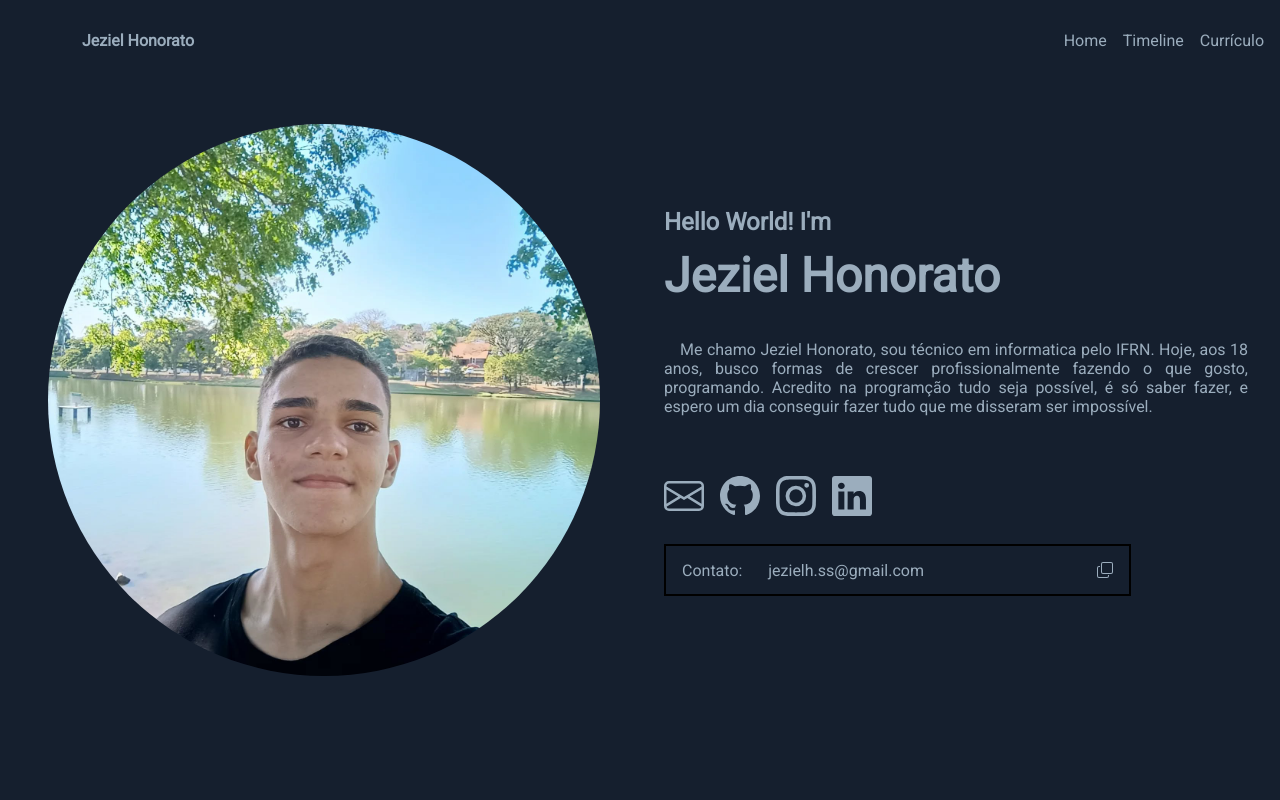
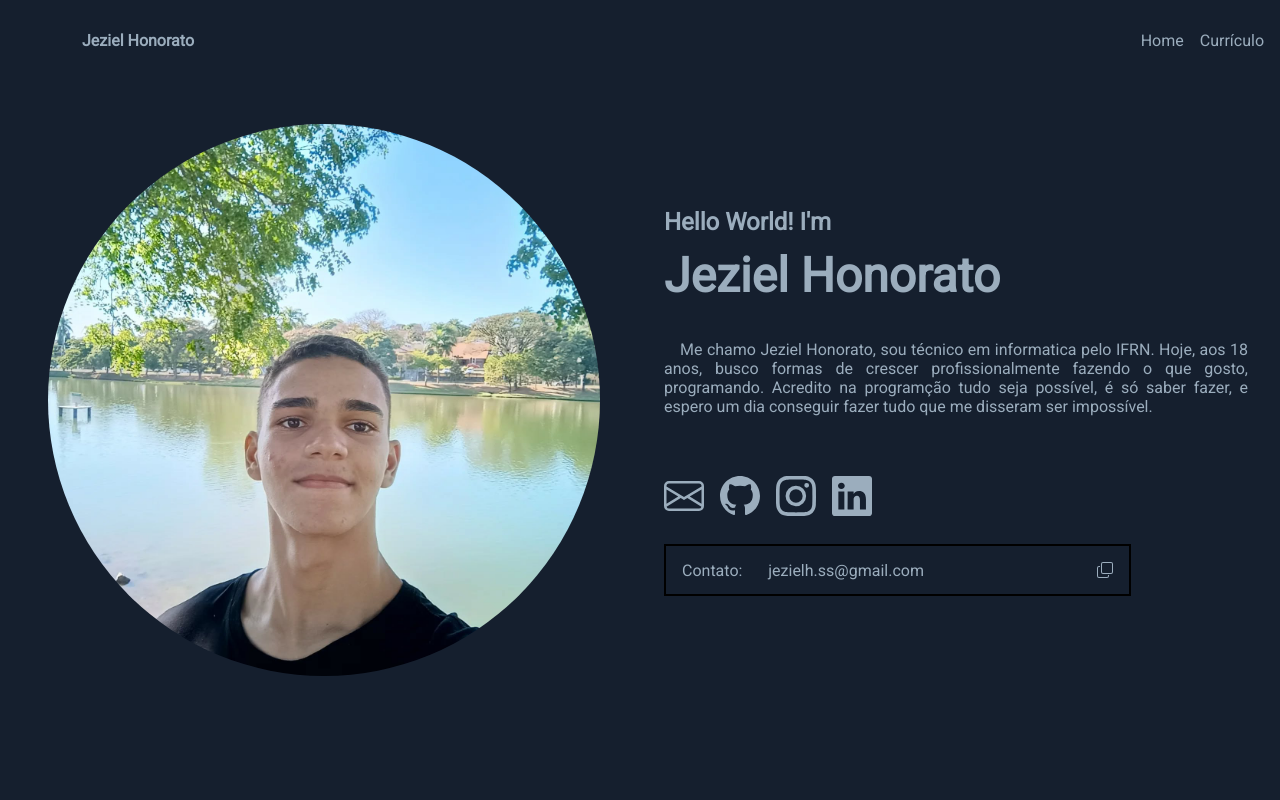
Before and after one commit to JezielHonorato/Portfolio, an Angular app in the folder PortfolioJezielHonorato/: page / in a window 1280 px wide. Shown: the top 800 px of the page. Built offline with nearby package versions, Linux system fonts and the light colour scheme.

Commit message:
curriculo

```diff
--- a/PortfolioJezielHonorato/src/app/components/header/header.component.html
+++ b/PortfolioJezielHonorato/src/app/components/header/header.component.html
@@ -2,7 +2,6 @@
   <a href="" class='logo-header'> <img src='images/JezielHonorato.jpg' alt='Foto de Jeziel Honorato'>Jeziel Honorato</a>
   <nav>
     <a href="">Home</a>
-    <a href="">Timeline</a>
-    <a href="">Currículo</a>
+    <a href="assets/curriculo.pdf" target="_blank">Currículo</a>
   </nav>
 </header>
```
Also changed, not shown: 1 other file (tests, documents, lock files or other folders).
